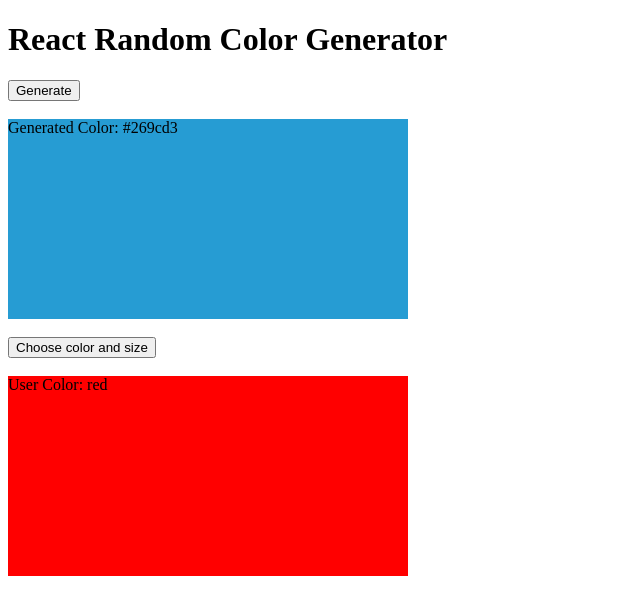
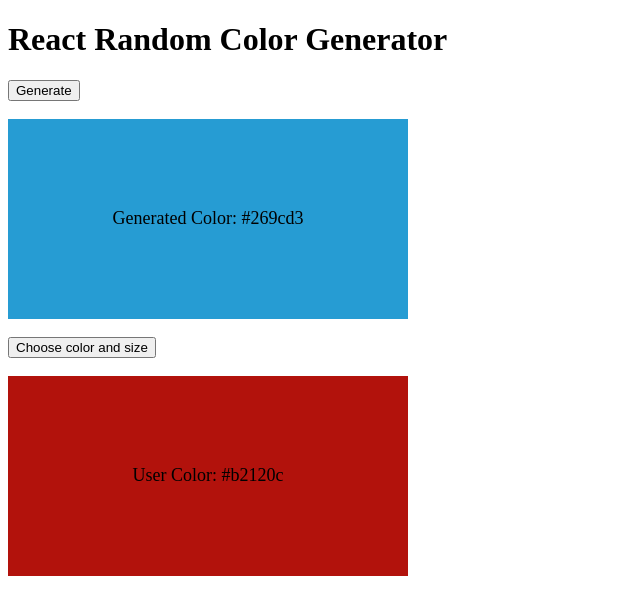
Before and after one commit to more-no/react-random-color-generator, a React app: page / in a window 1280 px wide. Shown: the top 614 px of the page, without its empty margins (0-640 px from the left). Built offline with nearby package versions, Linux system fonts and the light colour scheme.

Commit message:
Clean the code

```diff
--- a/src/App.js
+++ b/src/App.js
@@ -5,7 +5,7 @@ import { Div, Div1 } from './components';
 export default function App() {
   const initialColor = randomColor();
   const [bgColor, setBgColor] = useState(initialColor);
-  const [hexColor, setHexColor] = useState('red');
+  const [hexColor, setHexColor] = useState('#b2120c');
   const [userWidth, setUserWidth] = useState('400');
   const [userHeight, setUserHeight] = useState('200');
   const newColor = randomColor();
--- a/src/components.js
+++ b/src/components.js
@@ -2,6 +2,10 @@ import styled from '@emotion/styled';
 
 export const Div = styled.div`
   color: black;
+  font-size: large;
+  display: flex;
+  justify-content: center;
+  align-items: center;
   background-color: ${(props) => props.backgroundColor};
   width: 400px;
   height: 200px;
@@ -9,6 +13,10 @@ export const Div = styled.div`
 
 export const Div1 = styled.div`
   color: black;
+  font-size: large;
+  display: flex;
+  justify-content: center;
+  align-items: center;
   background-color: ${(props) => props.backgroundColor};
   width: ${(props) => props.width};
   height: ${(props) => props.height};
```
Also changed, not shown: 1 other file (tests, documents, lock files or other folders).
